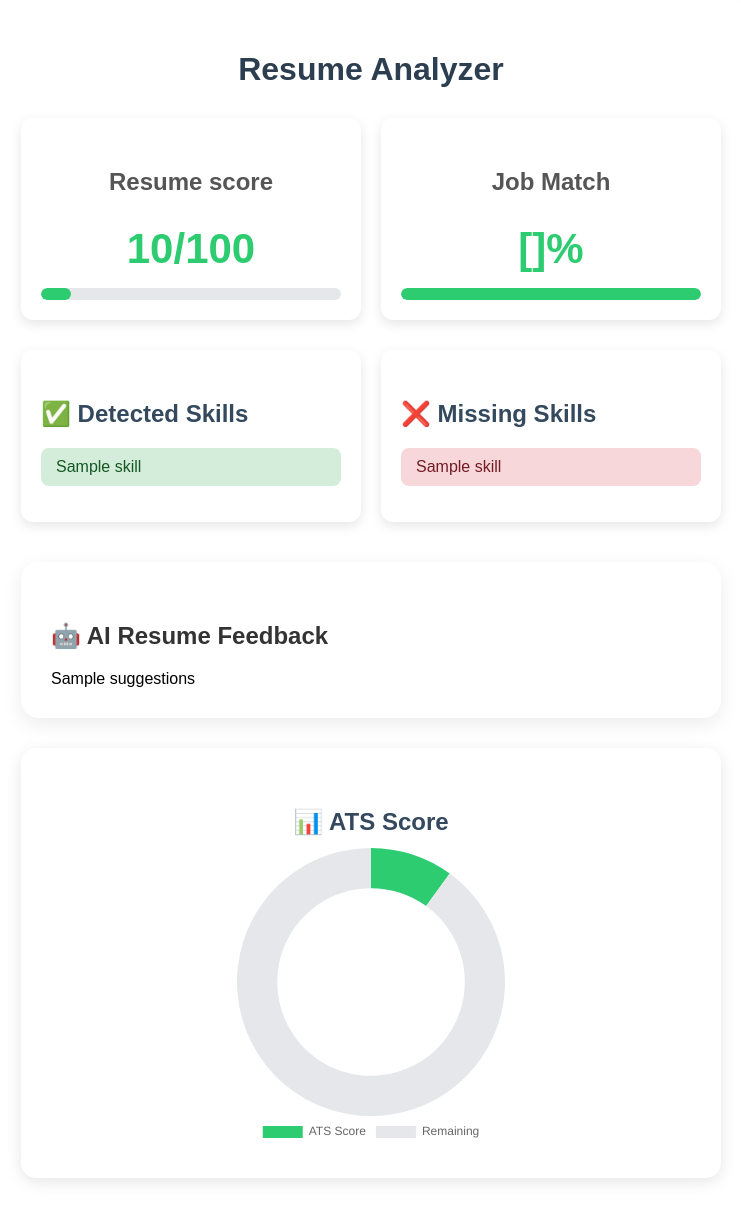
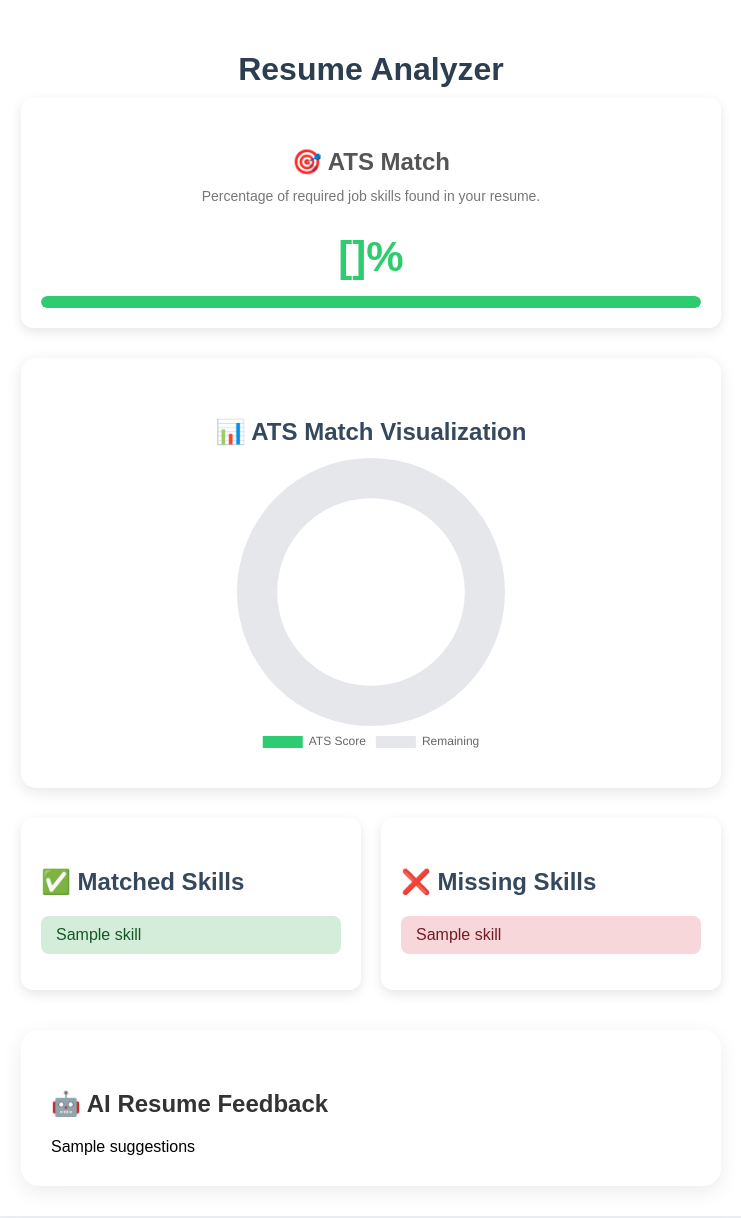
Before and after one commit to Suhani22/AI-Resume-Analyzer, a Flask app: template templates/results.html in a window 1280 px wide. Shown: the top 1218 px of the page, without its empty margins (269-1010 px from the left). Run offline with Flask 3, Linux system fonts and the light colour scheme; the template is opened without the code that fills it: most values are stand-ins (such as "Sample title", 1, 10 or a date in 2020).

Commit message:
Add AI resume analysis, PDF generation, improved UI and documentation

```diff
--- a/app.py
+++ b/app.py
@@ -1,7 +1,6 @@
 from flask import Flask , render_template, request, send_file
 from utils.pdf_reader import extract_text
-from utils.skill_extractor import (extract_skills, SKILLS, find_missing_skills)
-from utils.resume_scorer import calculate_score
+from utils.skill_extractor import (extract_skills, find_missing_skills, find_matching_skills)
 from utils.job_matcher import calculate_match
 from utils.suggestions import generate_suggestions
 from utils.pdf_generator import create_pdf
@@ -26,42 +25,41 @@ def upload():
 
     text = extract_text(file_path)
 
-    skills= extract_skills(text)
-    job_skills= extract_skills(job_description)
-    missing_skills= find_missing_skills(skills)
+    skills= extract_skills(text)                           #resume skills
+    job_skills= extract_skills(job_description)            #job description skills
+    missing_skills= find_missing_skills(skills, job_skills)
+    matching_skills = find_matching_skills(skills, job_skills)
 
     suggestions= generate_suggestions(text, job_description, skills, missing_skills)
     suggestions_html = markdown.markdown(suggestions)
 
-    score = calculate_score(skills, len(SKILLS))
-    job_match = calculate_match(skills, job_skills)
+    job_match = calculate_match(matching_skills, job_skills)
 
-    print("Job match:", job_match)
     global report_data
 
     report_data = {
-        "score": score,
         "job_match": job_match,
-        "skills": skills,
+        "skills": matching_skills,
         "missing_skills": missing_skills,
         "suggestions": suggestions
     }
     return render_template(
     "results.html",
-    skills=skills,
+    skills=matching_skills,
     missing_skills=missing_skills,
     suggestions=suggestions_html,
-    score=score,
     job_match=job_match    )
 
 @app.route("/download")
 def download_report():
 
+    global report_data
+    if "report_data" not in globals():
+        return "Please analyze a resume first."
     filename = "Resume_Analysis_Report.pdf"
 
     create_pdf(
         filename,
-        report_data["score"],
         report_data["job_match"],
         report_data["skills"],
         report_data["missing_skills"],
--- a/static/style.css
+++ b/static/style.css
@@ -324,3 +324,9 @@ h2 {
     color: #34495e;
 
 }
+
+.card-info{
+    color:#777;
+    font-size:14px;
+    margin-top:10px;
+}
--- a/templates/index.html
+++ b/templates/index.html
@@ -19,7 +19,7 @@
             </p>
             <form action="upload" method="post" enctype="multipart/form-data">
                 <h2>📄 Upload Resume (PDF)</h2>
-                <input type="file" name="resume" accept=".pdf">
+                <input type="file" name="resume" accept=".pdf" required>
 
 
 
--- a/templates/results.html
+++ b/templates/results.html
@@ -1,9 +1,9 @@
 <!DOCTYPE html>
 <html>
+
 <head>
     <title>Resume Analysis</title>
-    <link rel="stylesheet"
-    href = "{{url_for('static', filename= 'style.css')}}">
+    <link rel="stylesheet" href="{{url_for('static', filename= 'style.css')}}">
     <script src="https://cdn.jsdelivr.net/npm/chart.js"></script>
 </head>
 
@@ -11,29 +11,31 @@
     <div class="container">
         <h1>Resume Analyzer</h1>
 
-    <div class="cards">
         <div class="card">
-        <h2> Resume score</h2>
-        <h1> {{score}}/100</h1>
-        <div class="progress">
-            <div class="progress-fill" style="width: {{score}}%"></div>
-        </div>
-        </div>
-
-        <div class = "card">
-            <h2>Job Match</h2>
+            <h2>🎯 ATS Match</h2>
+            <p class="card-info">
+    Percentage of required job skills found in your resume.
+</p>
             <h1>{{job_match}}%</h1>
 
             <div class="progress">
                 <div class="progress-fill" style="width: {{job_match}}%"></div>
             </div>
         </div>
+
+
+        <div class="chart-card">
+            <h2>📊 ATS Match Visualization</h2>
+
+            <canvas id="resumeChart" height="250"></canvas>
         </div>
 
 
-    <div class = "skills-section">
+
+
+        <div class="skills-section">
             <div class="skills-card detected">
-            <h2>✅ Detected Skills</h2>
+                <h2>✅ Matched Skills</h2>
 
                 <ul>
                     {% for skill in skills %}
@@ -60,14 +62,14 @@
                 {{ suggestions | safe }}
             </div>
         </div>
-
-<div class="chart-card">
+    </div>
+    <!-- <div class="chart-card">
     <h2>📊 ATS Score</h2>
 
     <canvas id="resumeChart" height="250"></canvas>
 </div>
 
-    </div>
+    </div> -->
 
 
 
@@ -84,8 +86,8 @@ window.onload = function () {
 
                     datasets: [{
                         data: [
-                    {{ score }},
-                    {{ 100 - score }}
+                            {{ job_match }},
+                    {{ 100 - job_match }}
 ],
                 backgroundColor: [
                     "#2ecc71",
@@ -110,10 +112,15 @@ window.onload = function () {
 };
     </script>
 
+
+
     <div class="download-section">
         <a href="/download" class="download-btn">
             📄 Download Report (PDF)
         </a>
     </div>
+
+
 </body>
+
 </html>
--- a/utils/pdf_generator.py
+++ b/utils/pdf_generator.py
@@ -4,7 +4,6 @@ from reportlab.lib.styles import getSampleStyleSheet
 
 def create_pdf(
     filename,
-    score,
     job_match,
     skills,
     missing_skills,
@@ -18,8 +17,6 @@ def create_pdf(
     story = []
 
     story.append(Paragraph("<b>Resume Analysis Report</b>", styles["Title"]))
-
-    story.append(Paragraph(f"Resume Score: {score}/100", styles["BodyText"]))
 
     story.append(Paragraph(f"Job Match: {job_match}%", styles["BodyText"]))
 
--- a/utils/resume_scorer.py
+++ /dev/null
@@ -1,3 +0,0 @@
-def calculate_score(detected_skills, total_skills):
-    score= (len(detected_skills) / total_skills) * 100
-    return round(score)
--- a/utils/skill_extractor.py
+++ b/utils/skill_extractor.py
@@ -1,16 +1,33 @@
 SKILLS = [
-    "Python",
-    "Java",
-    "C++",
-    "SQL",
-    "Flask",
-    "Git",
-    "Machine Learning",
-    "TensorFlow",
-    "PyTorch",
-    "HTML",
-    "CSS",
-    "JavaScript"
+    # Languages
+    "Python", "Java", "C", "C++", "C#",
+
+    # Web
+    "HTML", "CSS", "JavaScript", "TypeScript",
+    "React", "Angular", "Vue", "Node.js",
+
+    # Backend
+    "Flask", "Django", "Spring Boot", "Express",
+
+    # Databases
+    "SQL", "MySQL", "PostgreSQL", "MongoDB",
+
+    # AI
+    "Machine Learning", "Deep Learning",
+    "TensorFlow", "PyTorch", "Scikit-learn",
+    "OpenCV", "Pandas", "NumPy",
+
+    # Cloud
+    "AWS", "Azure", "GCP",
+
+    # DevOps
+    "Docker", "Kubernetes",
+
+    # Tools
+    "Git", "GitHub", "VS Code",
+
+    # APIs
+    "REST API", "GraphQL"
 ]
 
 def extract_skills(text):
@@ -21,10 +38,28 @@ def extract_skills(text):
 
     return detected_skills
 
-def find_missing_skills(detected_skills):
-    missing_skills =[]
-    for skill in SKILLS:
-        if skill not in detected_skills:
-            missing_skills.append(skill)
+def find_missing_skills(resume_skills, job_skills):
 
-    return missing_skills
+    missing=[]
+
+    for skill in job_skills:
+
+        if skill not in resume_skills:
+
+            missing.append(skill)
+
+    return missing
+
+
+
+def find_matching_skills(resume_skills, job_skills):
+
+    matching = []
+
+    for skill in job_skills:
+
+        if skill in resume_skills:
+
+            matching.append(skill)
+
+    return matching
```
Also changed, not shown: utils/job_matcher.py (+4 -9 lines), README.md, output/home_page.png (added), output/report_download.png (added), output/result_page_1.png (added), output/result_page_2.png (added), output/result_page_3.png (added). Lines whose indentation alone changed are shown as unchanged.
